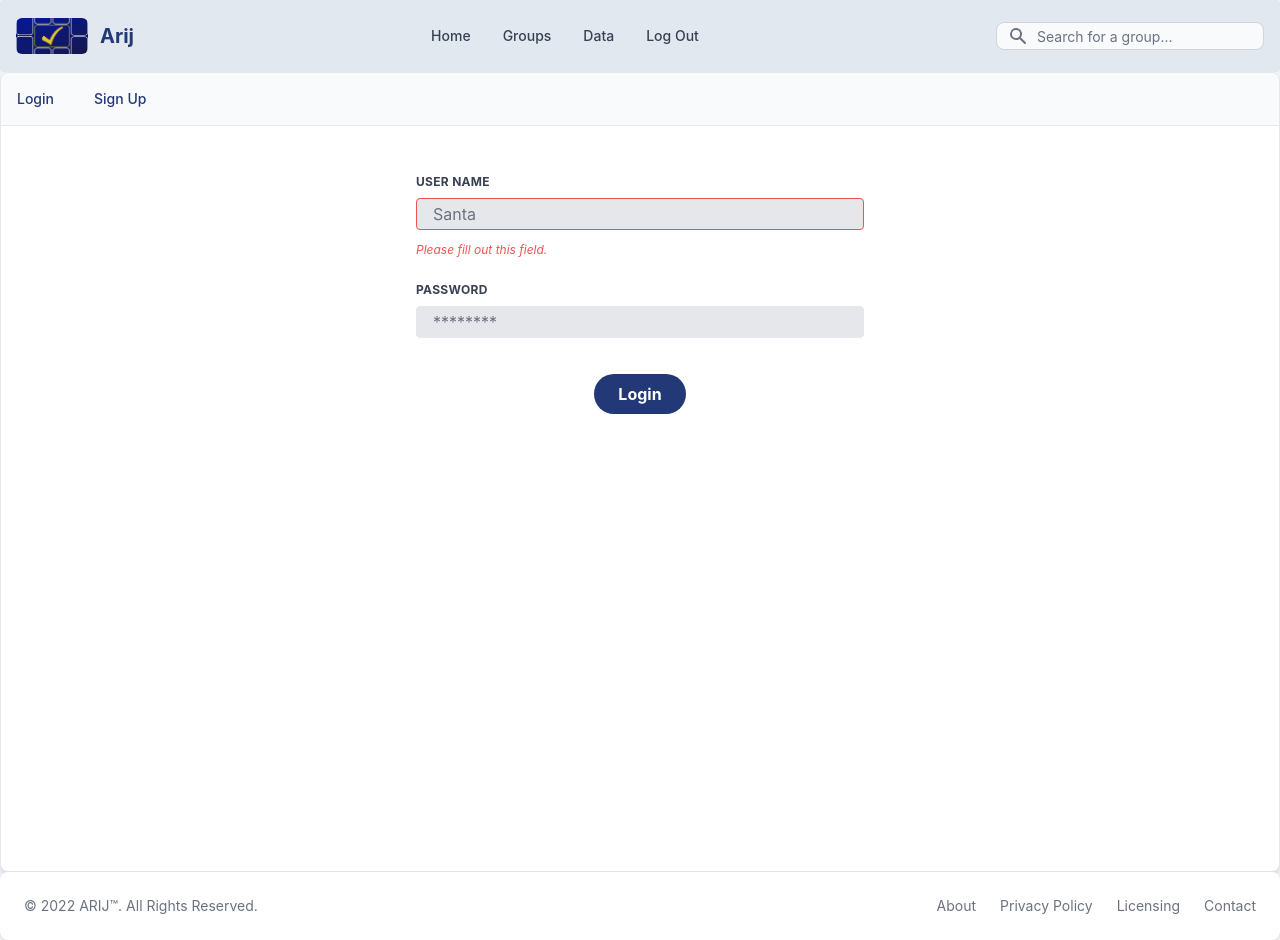
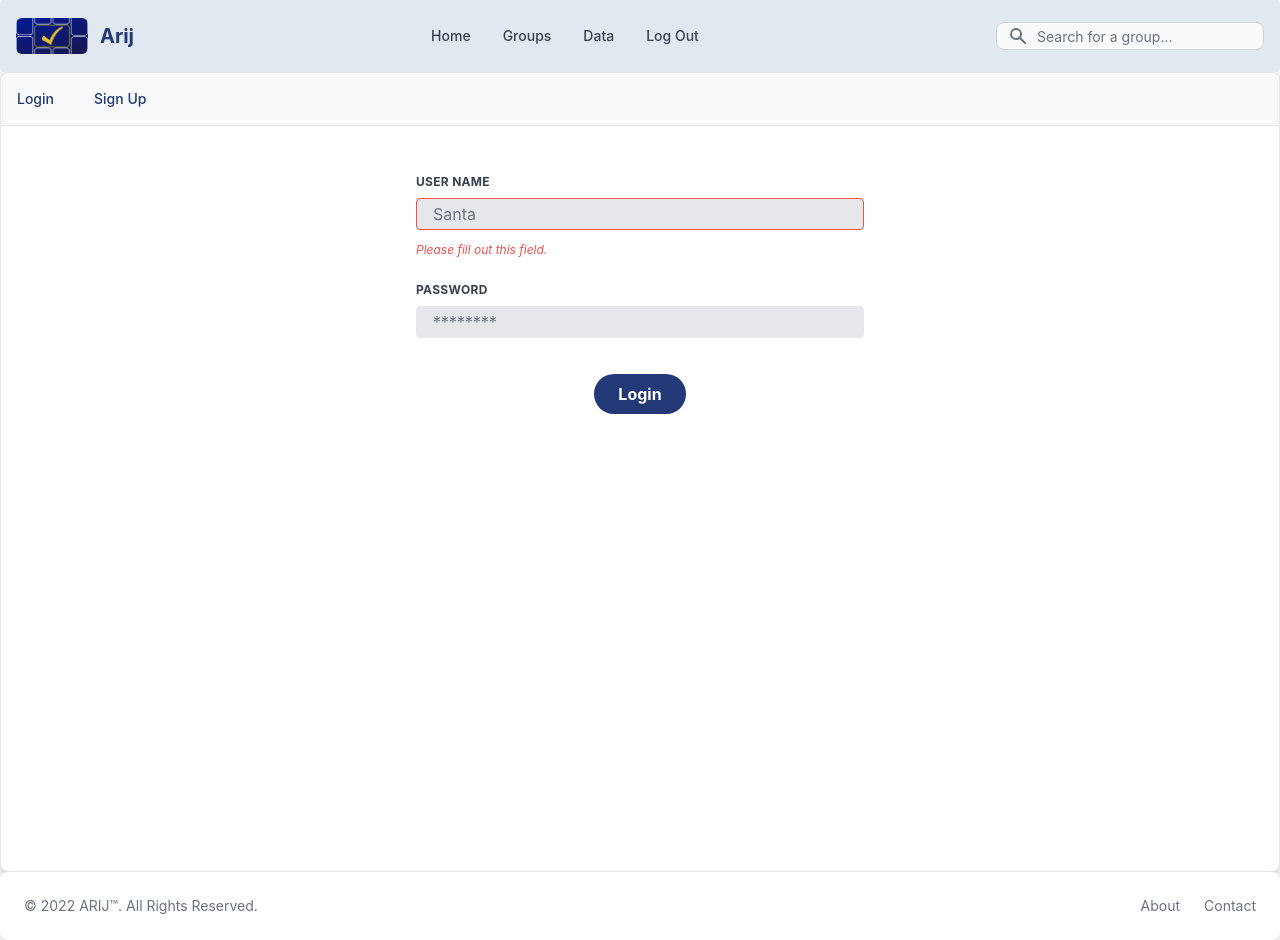
Before and after one commit to Jstelzl/arij, a React (Create React App) app in the folder client/: page / in a window 1280 px wide. Built offline with nearby package versions, Linux system fonts and the light colour scheme.

Commit message:
deleted footer buttons

```diff
--- a/client/src/components/Footer/index.js
+++ b/client/src/components/Footer/index.js
@@ -1,4 +1,4 @@
-import React, { Component } from 'react'
+import React from 'react'
 import '../../App.css'
 
 function Footer() {
@@ -11,12 +11,6 @@ function Footer() {
           <a href="#" className="mr-4 hover:underline md:mr-6 ">About</a>
         </li>
         <li>
-          <a href="#" className="mr-4 hover:underline md:mr-6">Privacy Policy</a>
-        </li>
-        <li>
-          <a href="#" className="mr-4 hover:underline md:mr-6">Licensing</a>
-        </li>
-        <li>
           <a href="#" className="hover:underline">Contact</a>
         </li>
       </ul>
@@ -25,5 +19,3 @@ function Footer() {
   );
 }
 export default Footer
-
-// flex flex-col min-h-screen
```
